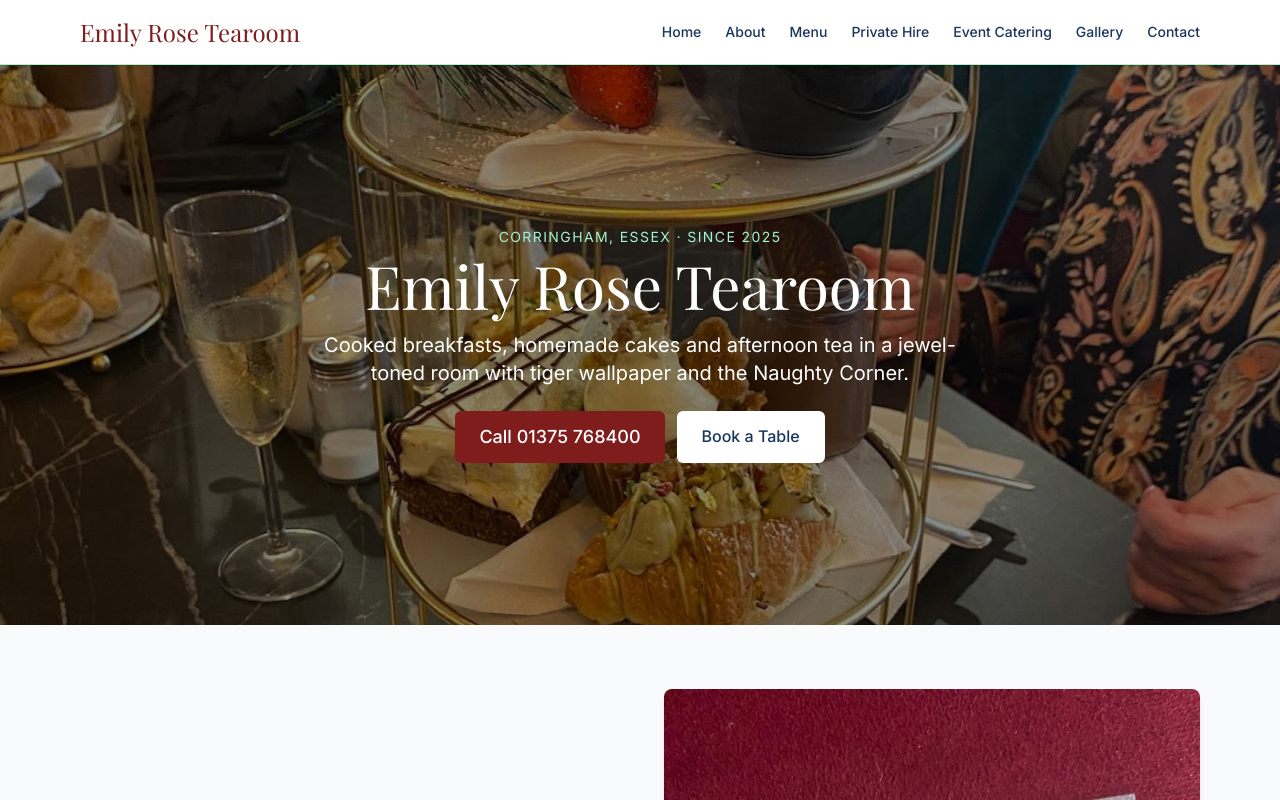
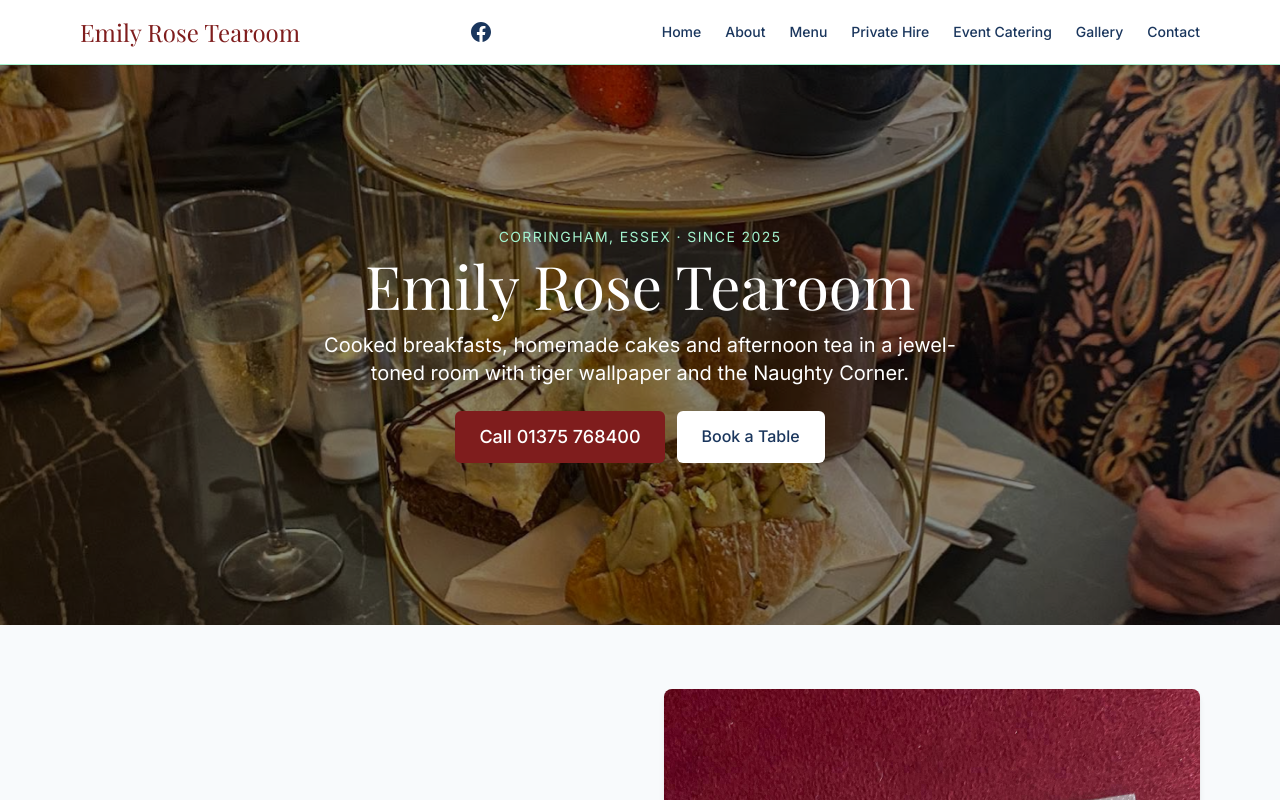
Before and after one commit to mcfearless75/emily-rose-tearoom, a Next.js app: page / in a window 1280 px wide. Shown: the top 800 px of the page. Built offline with nearby package versions, Linux system fonts and the light colour scheme; a web font is replaced by a local one.

Commit message:
Add Facebook icon to header

```diff
--- a/src/components/Header.tsx
+++ b/src/components/Header.tsx
@@ -12,6 +12,18 @@ export default function Header() {
         <Link href="/" className="font-serif text-2xl text-burgundy">
           Emily Rose Tearoom
         </Link>
+        <div className="flex items-center gap-4">
+          <a
+            href="https://www.facebook.com/share/1CNPd57q6S/?mibextid=wwXIfr"
+            target="_blank"
+            rel="noopener noreferrer"
+            className="text-navy hover:text-emerald hidden sm:inline-flex"
+            aria-label="Follow us on Facebook"
+          >
+            <svg className="w-6 h-6" fill="currentColor" viewBox="0 0 24 24" aria-hidden="true">
+              <path d="M22 12c0-5.523-4.477-10-10-10S2 6.477 2 12c0 4.991 3.657 9.128 8.438 9.878v-6.987h-2.54V12h2.54V9.797c0-2.506 1.492-3.89 3.777-3.89 1.094 0 2.238.195 2.238.195v2.46h-1.26c-1.243 0-1.63.771-1.63 1.562V12h2.773l-.443 2.89h-2.33v6.988C18.343 21.128 22 16.991 22 12z" />
+            </svg>
+          </a>
           <button
             className="md:hidden text-navy"
             onClick={() => setOpen(!open)}
@@ -21,8 +33,9 @@ export default function Header() {
               <path strokeLinecap="round" strokeLinejoin="round" strokeWidth={2} d="M4 6h16M4 12h16M4 18h16" />
             </svg>
           </button>
+        </div>
         <nav className={`${open ? "block" : "hidden"} md:block absolute md:static top-16 left-0 right-0 bg-white md:bg-transparent shadow-md md:shadow-none p-4 md:p-0`}>
-          <ul className="flex flex-col md:flex-row gap-4 md:gap-6 text-sm font-medium text-navy">
+          <ul className="flex flex-col md:flex-row gap-4 md:gap-6 text-sm font-medium text-navy items-center">
             <li><Link href="/" className="hover:text-emerald" onClick={() => setOpen(false)}>Home</Link></li>
             <li><Link href="/about" className="hover:text-emerald" onClick={() => setOpen(false)}>About</Link></li>
             <li><Link href="/menu" className="hover:text-emerald" onClick={() => setOpen(false)}>Menu</Link></li>
@@ -30,6 +43,20 @@ export default function Header() {
             <li><Link href="/event-catering" className="hover:text-emerald" onClick={() => setOpen(false)}>Event Catering</Link></li>
             <li><Link href="/gallery" className="hover:text-emerald" onClick={() => setOpen(false)}>Gallery</Link></li>
             <li><Link href="/contact" className="hover:text-emerald" onClick={() => setOpen(false)}>Contact</Link></li>
+            <li className="sm:hidden">
+              <a
+                href="https://www.facebook.com/share/1CNPd57q6S/?mibextid=wwXIfr"
+                target="_blank"
+                rel="noopener noreferrer"
+                className="inline-flex items-center gap-1 hover:text-emerald"
+                onClick={() => setOpen(false)}
+              >
+                <svg className="w-5 h-5" fill="currentColor" viewBox="0 0 24 24" aria-hidden="true">
+                  <path d="M22 12c0-5.523-4.477-10-10-10S2 6.477 2 12c0 4.991 3.657 9.128 8.438 9.878v-6.987h-2.54V12h2.54V9.797c0-2.506 1.492-3.89 3.777-3.89 1.094 0 2.238.195 2.238.195v2.46h-1.26c-1.243 0-1.63.771-1.63 1.562V12h2.773l-.443 2.89h-2.33v6.988C18.343 21.128 22 16.991 22 12z" />
+                </svg>
+                Facebook
+              </a>
+            </li>
           </ul>
         </nav>
       </div>
```
Lines whose indentation alone changed are shown as unchanged.
